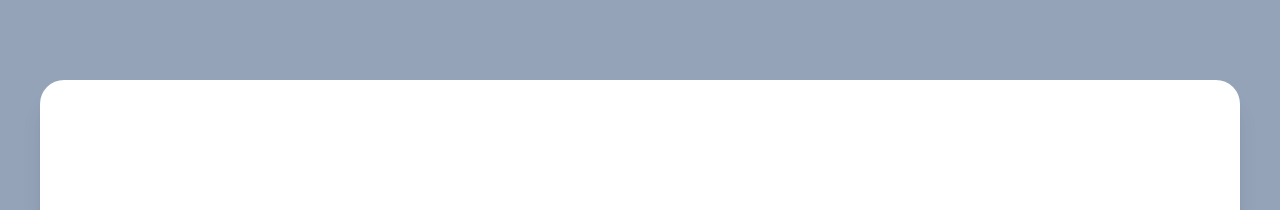
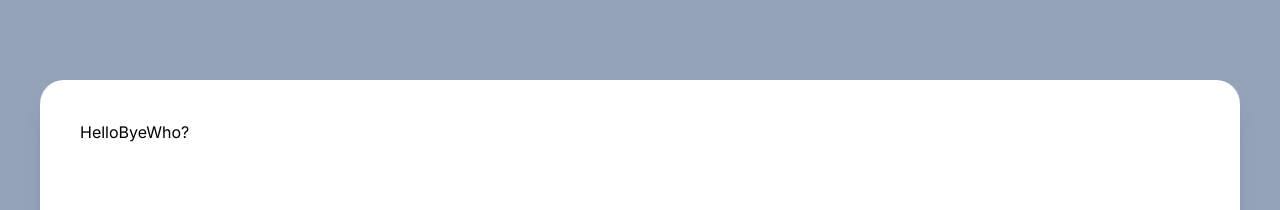
Before and after one commit to nohseongbong/my-blog, a Next.js app: page / in a window 1280 px wide. Shown: the top 210 px of the page. Built offline with nearby package versions, Linux system fonts and the light colour scheme.

Commit message:
test: react query 테스트중

```diff
--- a/src/app/page.tsx
+++ b/src/app/page.tsx
@@ -1,19 +1,26 @@
+"use client";
+
+import { getList } from "@/api/list/list";
 import List from "@/component/list";
+import { QueryClient, QueryClientProvider, useQuery } from "@tanstack/react-query";
 
-const fetchApi = async () => {
-  const response = await fetch("http://localhost:3000/api/hello");
-  const result = response.json();
-  console.log(result, ": response.json()");
-  return result;
-};
+export default function App() {
+  const queryClient = new QueryClient();
 
-export default async function Home() {
-  const list: string[] = await fetchApi();
+  return (
+    <QueryClientProvider client={queryClient}>
+      <Main />
+    </QueryClientProvider>
+  );
+}
 
+function Main() {
+  const { data } = useQuery(["list"], () => getList());
+  console.log(data, ":data");
   return (
     <div className="bg-slate-400 py-20 px-10 grid gap-10 min-h-screen">
       <div className="bg-white p-10 rounded-3xl shadow-xl">
-        <List list={list} />
+        <List list={data} />
       </div>
     </div>
   );
--- a/src/component/list.tsx
+++ b/src/component/list.tsx
@@ -1,14 +1,15 @@
+"use client";
+
 type Props = {
   list: string[];
 };
 
 export default function List({ list }: Props) {
-  console.log(list, ": list");
   return (
     <div>
-      {/* {list.map((text, index) => {
+      {list?.map((text, index) => {
         return <span key={index}>{text}</span>;
-      })} */}
+      })}
     </div>
   );
 }
```
Also changed, not shown: src/app/layout.tsx (+9 -13 lines).
